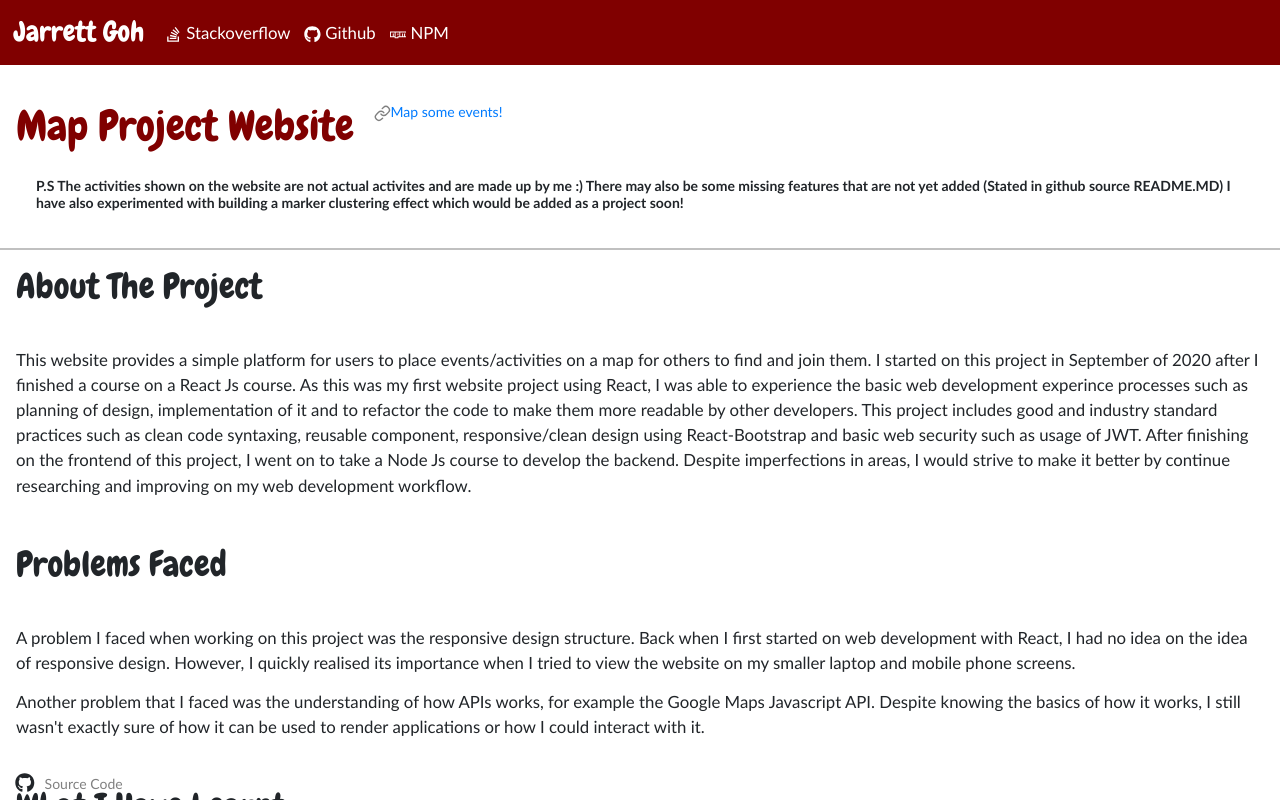
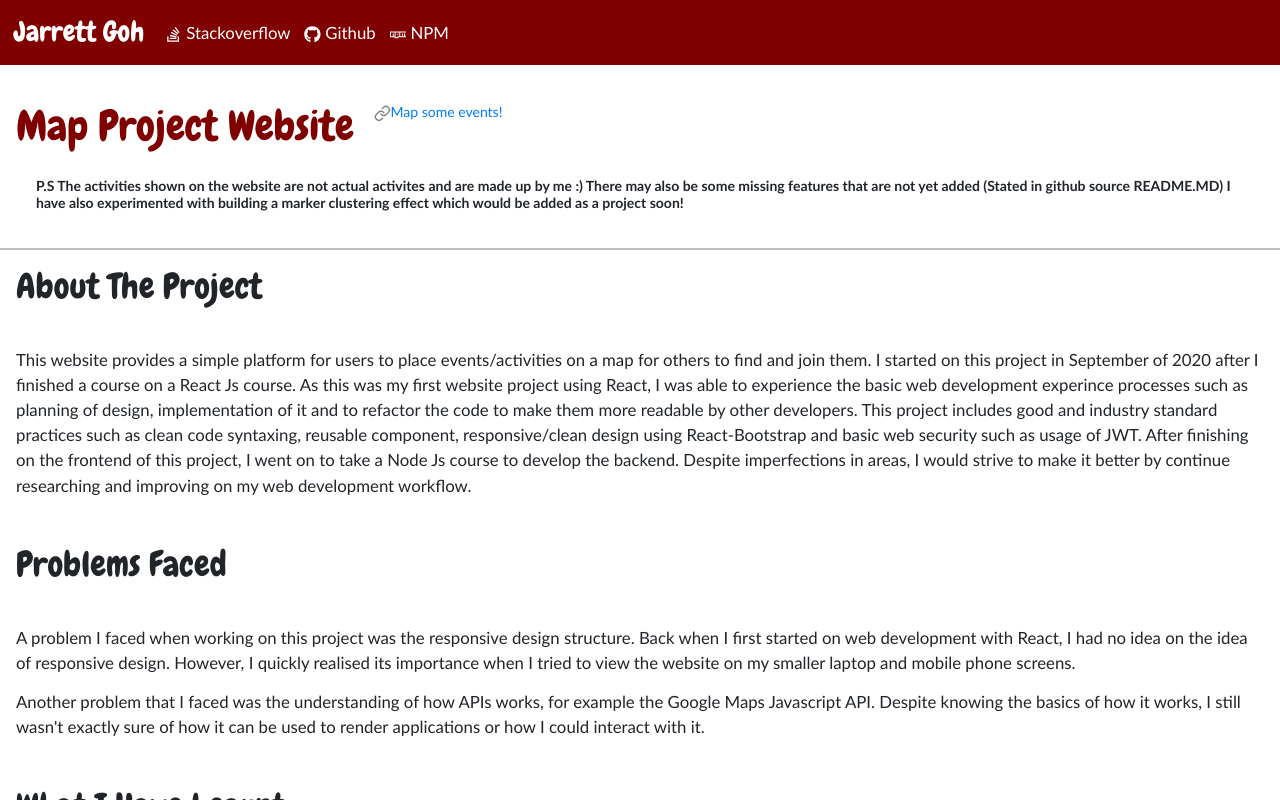
Before and after one commit to Jarrettgohh/Personal-Website, a React (Create React App) app: page /projects/map-project-website in a window 1280 px wide. Built offline with nearby package versions, Linux system fonts and the light colour scheme; a web font is replaced by a local one.

Commit message:
# Removed source code for map project website

```diff
--- a/src/App.js
+++ b/src/App.js
@@ -45,7 +45,7 @@ function App() {
               learnt={mapProjectWebsite.learnt()}
               tech={mapProjectWebsite.tech()}
               resources={mapProjectWebsite.resources()}
-              github={mapProjectWebsite.github()}
+              // github={mapProjectWebsite.github()}
             />
           </Route>
           <Route path="/projects/map-project-app">
--- a/src/components/projects/mapProjectWebsite.js
+++ b/src/components/projects/mapProjectWebsite.js
@@ -120,9 +120,9 @@ function resources() {
   ];
 }
 
-function github() {
-  return [{ url: "https://github.com/Jarrettgohh/Jarrettgoh.github.io" }];
-}
+// function github() {
+//   return [{ url: "https://github.com/Jarrettgohh/Jarrettgoh.github.io" }];
+// }
 
 //eslint-disable-next-line
 export default {
@@ -133,5 +133,5 @@ export default {
   learnt,
   tech,
   resources,
-  github,
+  // github,
 };
```
